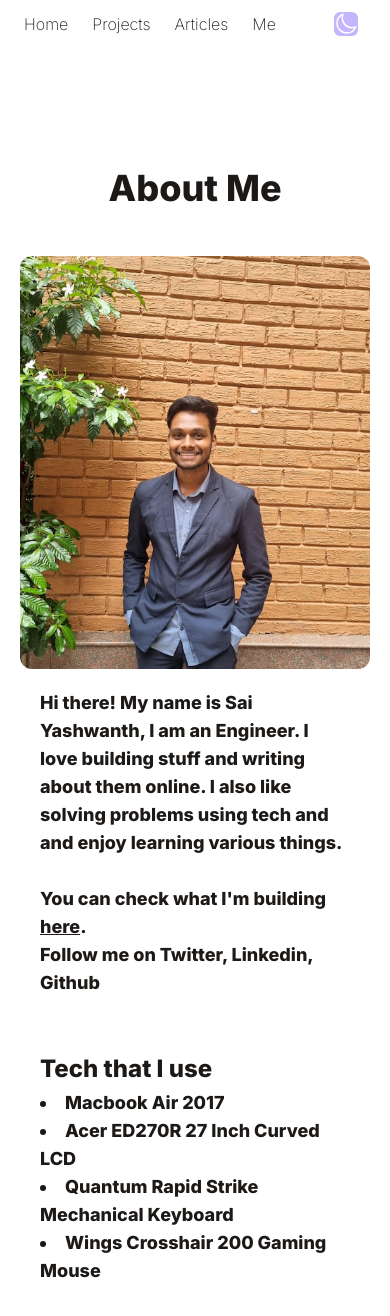
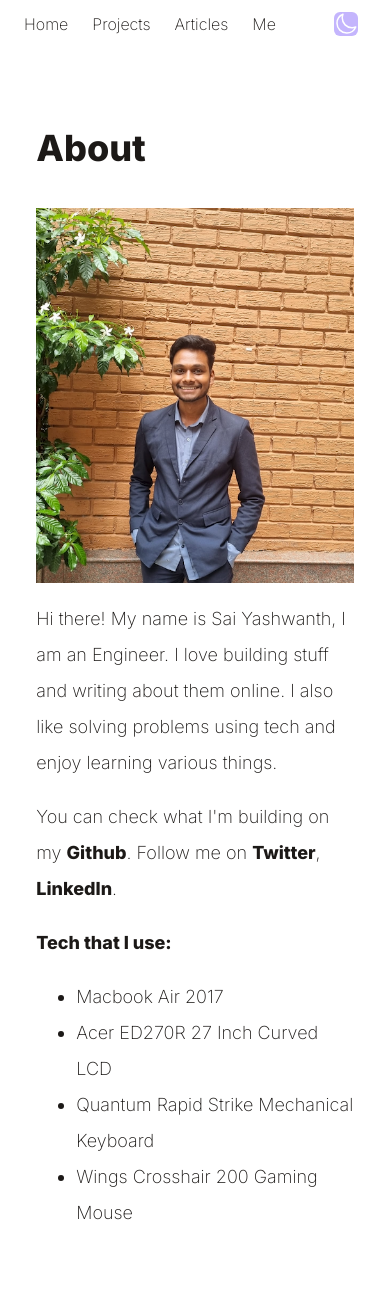
Before and after one commit to theyashwanthsai/DigitalGarden, a React (Vite) app: page /about in a window 390 px wide. Shown: the top 1316 px of the page. After the commit the page ends 1293 px from the top, so only its background shows below. Built offline with nearby package versions, Linux system fonts and the light colour scheme; a web font is replaced by a local one.

Commit message:
small changes to markdown files and home page

```diff
--- a/public/static/about.md
+++ b/public/static/about.md
@@ -0,0 +1,16 @@
+# About
+
+
+![sai](sai2.png)
+
+Hi there! My name is Sai Yashwanth, I am an Engineer. I love building stuff and writing about them online. I also like solving problems using tech and enjoy learning various things.
+
+
+You can check what I'm building on my __[Github](<https://github.com/theyashwanthsai>)__.
+Follow me on __[Twitter](<https://twitter.com/yashwanthsai29>)__, __[LinkedIn](<https://www.linkedin.com/in/sai-yashwanth-457aa51b9/>)__.
+
+**Tech that I use:**
+- Macbook Air 2017
+- Acer ED270R 27 Inch Curved LCD
+- Quantum Rapid Strike Mechanical Keyboard
+- Wings Crosshair 200 Gaming Mouse
--- a/src/components/About.jsx
+++ b/src/components/About.jsx
@@ -1,38 +1,40 @@
-import React from "react"
-
+import React, { useEffect, useRef, useState } from "react";
+import Markdown from "react-markdown";
 
 function About() {
-  return(
-    <div className = "p-5 flex items-center justify-center flex-col text-left pt-20 pb-6">
-        <div className="p-5 text-4xl md:text-7xl dark:text-white mb-1 md:mb-3 font-bold">
-          <h1 className = "p-5 text-4xl md:text-7xl dark:text-white mb-1 md:mb-3 font-bold">About Me</h1>
-        </div>
-        <img src="/sai2.png" alt="cool guy" className="rounded-xl"/>
-      <p className="p-5 text-lg max-w-xl mb-6 font-bold">Hi there! My name is Sai Yashwanth, I am an Engineer. I love building stuff and writing about them online. I also like solving problems using tech and and enjoy learning various things.
-      <br /> <br />You can check what I'm building <a className= "underline" href="https://github.com/theyashwanthsai">here</a>.
-        <br /> Follow me on Twitter, Linkedin, Github
-        <br />
-        <br />
-        <br />
-        <h3 class=" text-2xl md:text-3xl dark:text-white mb-1 md:mb-3 font-bold">Tech that I use</h3>
-        <li>
-          Macbook Air 2017
-        </li>
-        <li>
-          Acer ED270R 27 Inch Curved LCD
-        </li>
-        <li>
-          Quantum Rapid Strike Mechanical Keyboard
-        </li>
-        <li>
-          Wings Crosshair 200 Gaming Mouse
-        </li>
-      </p>
-    </div >
+
+  const [markdownContent, setMarkdownContent] = useState("");
+
+  useEffect(() => {
+    const fetchMarkdown = async () => {
+      try {
+        const response = await fetch(`/static/about.md`);
+        if (response.ok) {
+          const markdownFile = await response.text();
+          setMarkdownContent(markdownFile);
+        } else {
+          console.error("Error fetching the Markdown file");
+        }
+      } catch (error) {
+        console.error(error);
+      }
+    };
+    fetchMarkdown();
+  });
+
+  return (
+    <div className="lg:p-5 flex items-center justify-center flex-col text-left pt-5">
+
+      <div className=" p-5 text-lg mb-6 w-11/12 lg:w-5/12 leading-loose font-medium">
+      <Markdown className="markdown">
+        {markdownContent}
+      </Markdown>
+
+      </div>
+    </div>
+
   );
 
 
-
 }
-
 export default About
```
Also changed, not shown: public/static/article.md (+10 -19 lines), public/static/home.md (+17 -5 lines), src/components/Articles.jsx (+40 -1 lines).
